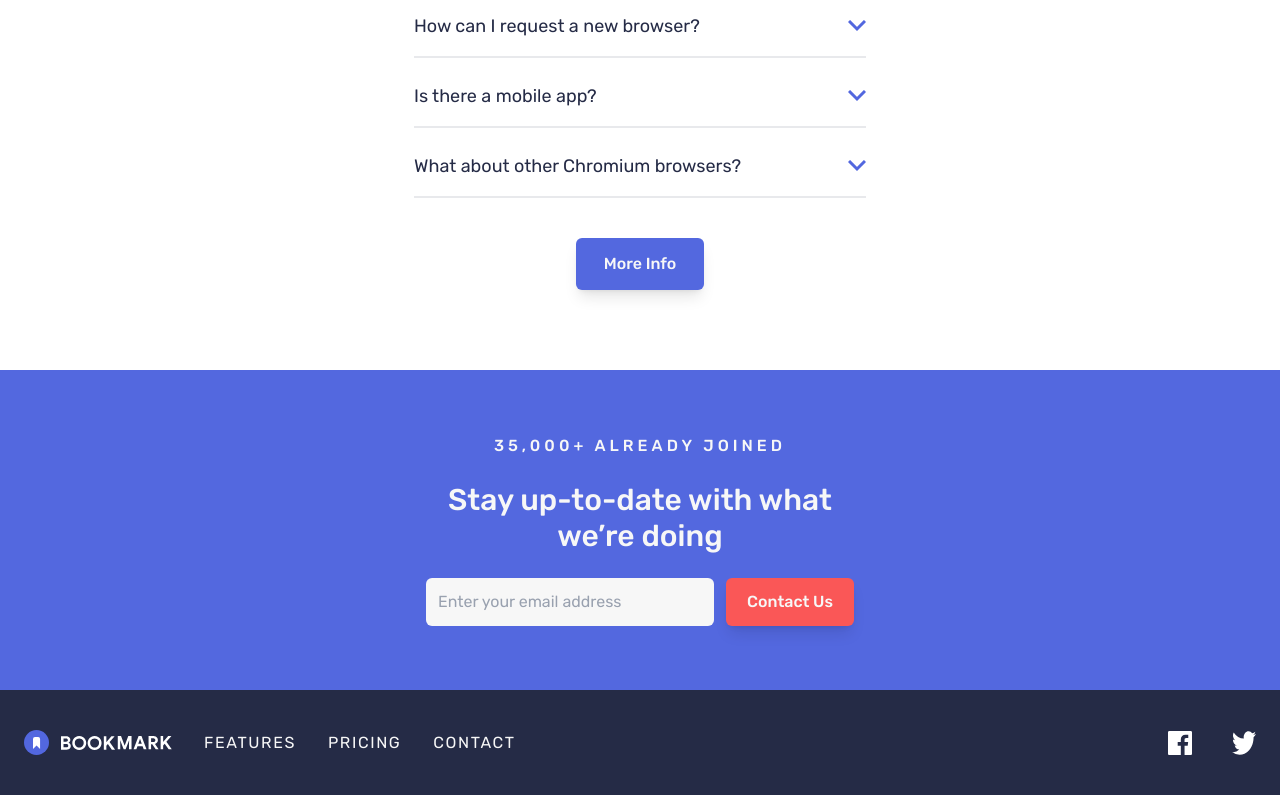
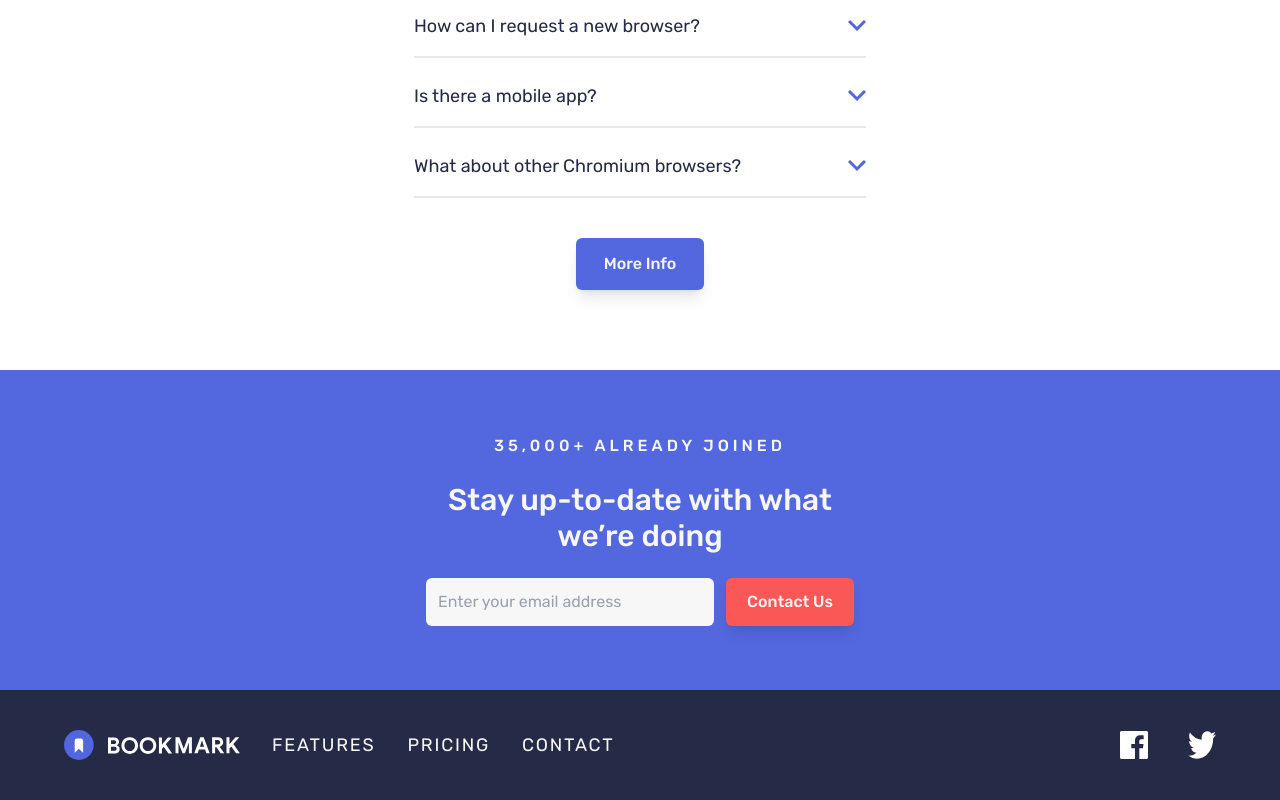
Before and after one commit to Abaljerind/bookmark-landing-page, a React (Vite) app: page / in a window 1280 px wide. Shown: the part 2297-3097 px from the top of the page. Built offline with nearby package versions, Linux system fonts and the light colour scheme.

Commit message:
Style(Footer): adjust styles for lg breakpoint
Adjust inline padding for <footer>
Adjust width for <img>
Adjust font size for <p>
Adjust size for 2 <img> of media social

```diff
--- a/src/components/Footer.jsx
+++ b/src/components/Footer.jsx
@@ -2,11 +2,15 @@ const Footer = () => {
   const navItems = ["features", "pricing", "contact"];
 
   return (
-    <footer className="bg-newDarkBlue flex flex-col items-center py-10 md:flex-row md:justify-between md:px-6">
+    <footer className="bg-newDarkBlue flex flex-col items-center py-10 md:flex-row md:justify-between md:px-6 lg:px-16">
       {/* logo + nav */}
       <div className="mb-12 flex flex-col items-center gap-8 md:mb-0 md:flex-row">
         {/* logo */}
-        <img src="./images/logo-bookmark-footer.svg" alt="logo bookmark" />
+        <img
+          src="./images/logo-bookmark-footer.svg"
+          alt="logo bookmark"
+          className="lg:w-44"
+        />
         {/* ./ logo */}
 
         {/* nav item */}
@@ -15,7 +19,7 @@ const Footer = () => {
             return (
               <p
                 key={index + 1}
-                className="text-newGrey mb-5 cursor-pointer text-center tracking-widest uppercase last:mb-0 md:mb-0"
+                className="text-newGrey mb-5 cursor-pointer text-center tracking-widest uppercase last:mb-0 md:mb-0 lg:text-lg"
               >
                 <a href="#">{nav}</a>
               </p>
@@ -32,14 +36,14 @@ const Footer = () => {
           <img
             src="./images/icon-facebook.svg"
             alt="Icon Facebook"
-            className="size-6 cursor-pointer"
+            className="size-6 cursor-pointer lg:size-7"
           />
         </a>
         <a href="https://www.twitter.com">
           <img
             src="./images/icon-twitter.svg"
             alt="Icon Twitter"
-            className="size-6 cursor-pointer"
+            className="size-6 cursor-pointer lg:size-7"
           />
         </a>
       </div>
```
